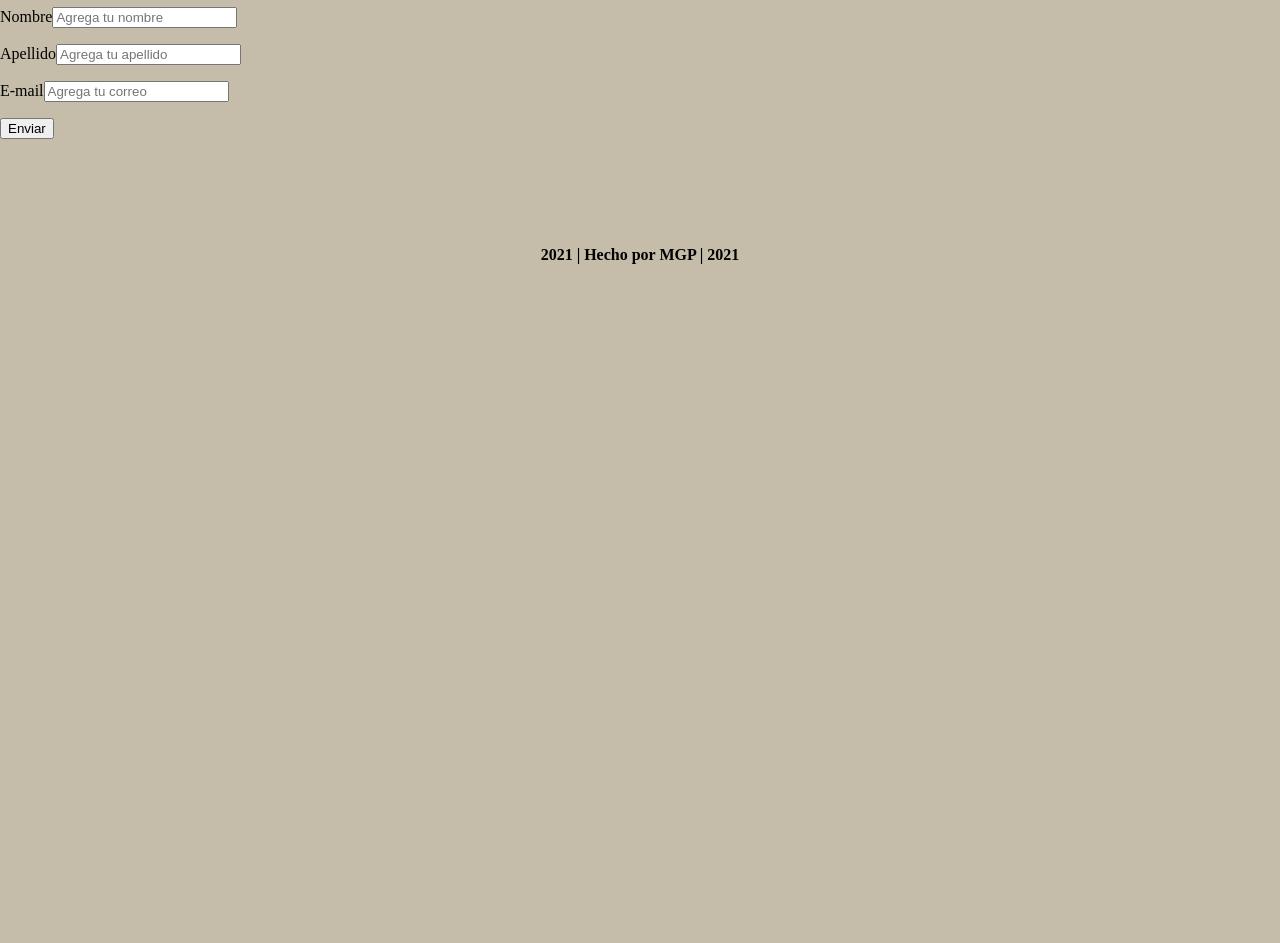
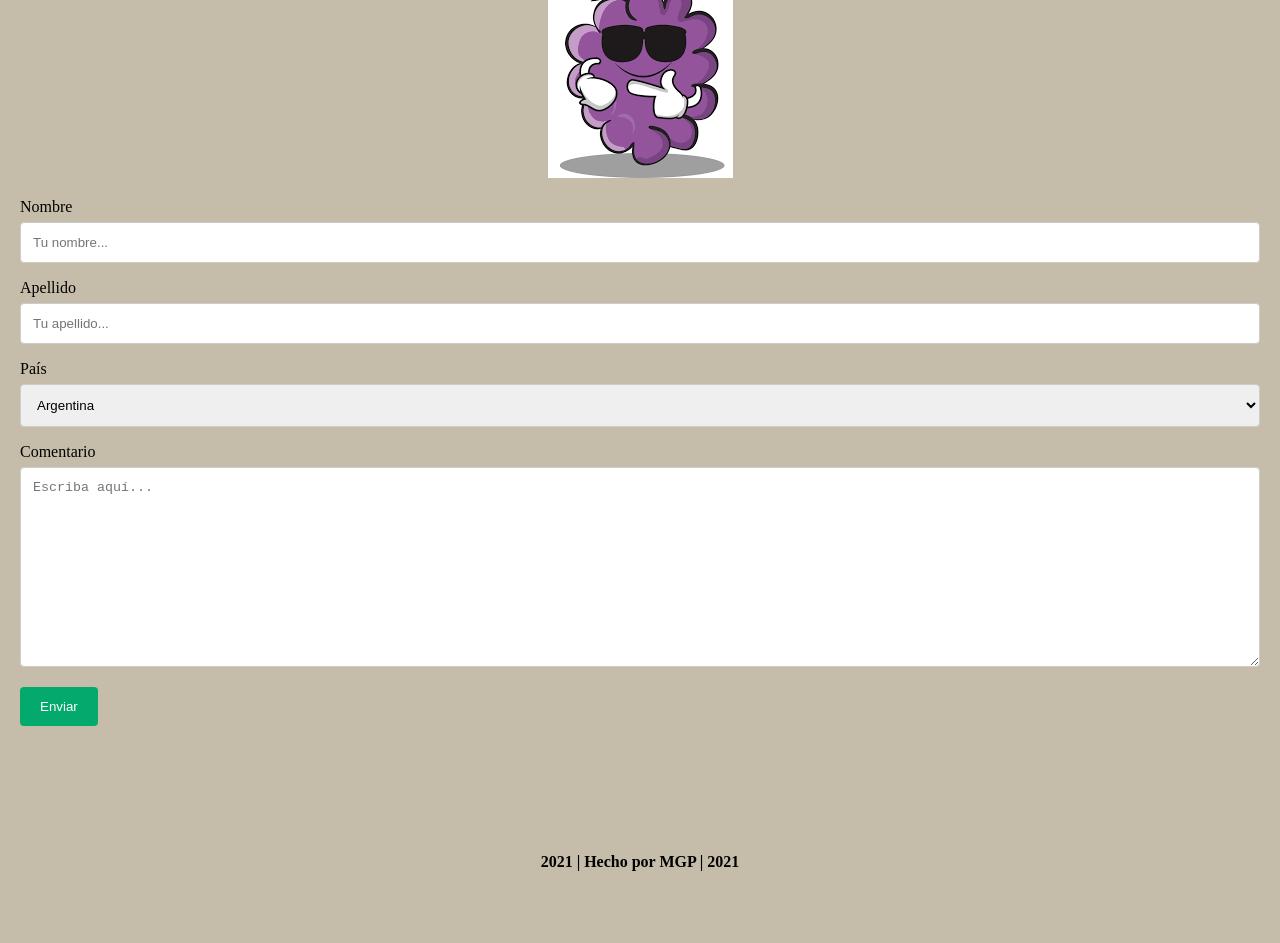
Before and after one commit to martproz/vineria-prozapas, a plain HTML site: page paginas/contacto.html in a window 1280 px wide. Shown: the part 171-1114 px from the top of the page. Before the commit the page ends 800 px from the top, so only its background shows below. Drawn offline with Linux system fonts and the light colour scheme.

Commit message:
cambios form nosotros

```diff
--- a/paginas/contacto.html
+++ b/paginas/contacto.html
@@ -14,22 +14,49 @@
       <!--Menu de navegacion-->
       <nav>
         <ul class="centrado">
-          <li class="menu menu__item"><a href="https://www.facebook.com/martin.prozapas">Facebook</a></li>
-          <li class="menu menu__item"><a href="https://www.instagram.com/elonofficiall/?hl=es">Instagram</a></li>
-          <li class="menu menu__item"><a href="./nosotros.html">Acerca de nosotros</a></li>
+          <li class="menu menu__item">
+            <a href="https://www.facebook.com/martin.prozapas">Facebook</a>
+          </li>
+          <li class="menu menu__item">
+            <a href="https://www.instagram.com/elonofficiall/?hl=es">Instagram</a>
+          </li>
+          <li class="menu menu__item">
+            <a href="./nosotros.html">Acerca de nosotros</a>
+          </li>
         </ul>
       </nav>
     </header>
     <a href="../index.html">Volver al inicio</a>
+    <img width="150" height="70" alt="uva loca" src="../img/extras/uva_loca.png">
     <!--Seccion main-->
     <main>
       <!--Formulario de contacto-->
-            <form action="">
-                <h1 class="h1_verde">Contactame</h1>
-                <p><label for="nombre">Nombre</label><input type="text" value="" placeholder="Agrega tu nombre" ></p>
-                <p><label for="nombre">Apellido</label><input type="text" value="" placeholder="Agrega tu apellido" ></p>
-                <p><label for="correo">E-mail</label><input type="email" placeholder="Agrega tu correo" name="correo"></p><input type="submit" value="Enviar">
-            </form><br><br>
+      <div class="container">
+        <form action="action_page.php">
+          <label for="fname">Nombre</label>
+          <input type="text" id="fname" name="firstname" placeholder="Tu nombre...">
+          <label for="lname">Apellido</label>
+          <input type="text" id="lname" name="lastname" placeholder="Tu apellido...">
+          <label for="country">País</label>
+          <select id="country" name="country">
+            <option value="argentina">Argentina</option>
+            <option value="bolivia">Bolivia</option>
+            <option value="brasil">Brasil</option>
+            <option value="chile">Chile</option>
+            <option value="colombia">Colombia</option>
+            <option value="ecuador">Ecuador</option>
+            <option value="paraguay">Paraguay</option>
+            <option value="peru">Perú</option>
+            <option value="uruguay">Uruguay</option>
+            <option value="venezuela">Venezuela</option>
+          </select>
+          <label for="subject">Comentario</label>
+          <textarea id="subject" name="subject" placeholder="Escriba aquí..." style="height:200px"></textarea>
+          <input type="submit" value="Enviar">
+        </form>
+      </div>
+      <br>
+      <br>
     </main>
     <footer>
       <h4>2021 | Hecho por MGP | 2021</h4>
--- a/paginas/estilos.css
+++ b/paginas/estilos.css
@@ -1,8 +1,16 @@
+
 /*HERO SECTION*/
 /*Encabezados*/
 @font-face {
   font-family: Classicloud;
   src: url("/assets/Classicloud.ttf");
+}
+
+fieldset {
+  border: 3px solid #000;
+  background: linear-gradient(to right, #0f2027, #203a43, #2c5364);
+  width: 400px;
+  margin: auto;
 }
 
 .h1_turquesa {
@@ -64,13 +72,14 @@
 }
 .h1_azul {
   display: block;
+  border:rgb(0, 128, 0);
   font-size: 2em;
   margin-top: 0.67em;
   margin-bottom: 0.67em;
   margin-left: 0;
   margin-right: 0;
   font-weight: bold;
-  color:rgb(138, 43, 226);
+  color: rgba(255,255,255, 0.9);
   text-align: center;
 }
 .h1_verde {
@@ -257,3 +266,33 @@ footer{
     grid-area: four;
   }
 }
+/*FORMULARIO*/
+input[type=text], select, textarea {
+  width: 100%;
+  padding: 12px;
+  border: 1px solid #ccc;
+  border-radius: 4px;
+  box-sizing: border-box;
+  margin-top: 6px;
+  margin-bottom: 16px;
+  resize: vertical
+}
+
+input[type=submit] {
+  background-color: #04AA6D;
+  color: white;
+  padding: 12px 20px;
+  border: none;
+  border-radius: 4px;
+  cursor: pointer;
+}
+
+input[type=submit]:hover {
+  background-color: #45a049;
+}
+
+.container {
+  border-radius: 5px;
+  background-color: #C5BDAA;
+  padding: 20px;
+}
```
Also changed, not shown: paginas/nosotros.html (+16 -4 lines), img/extras/uva_loca.png (added). Lines whose indentation alone changed are shown as unchanged.
